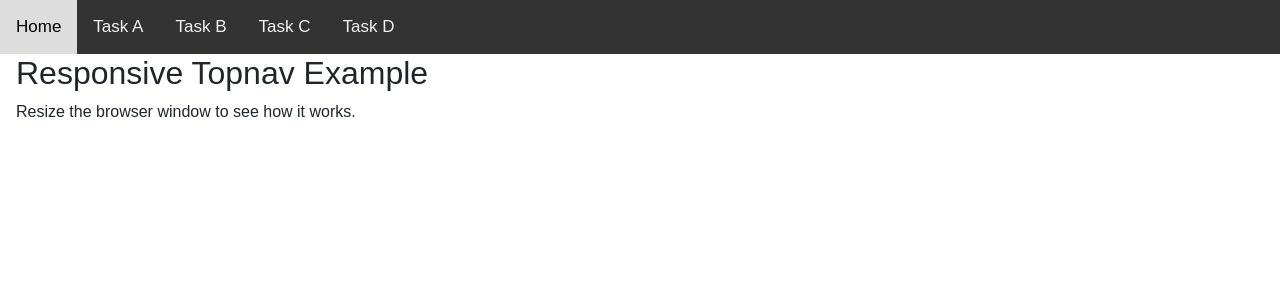
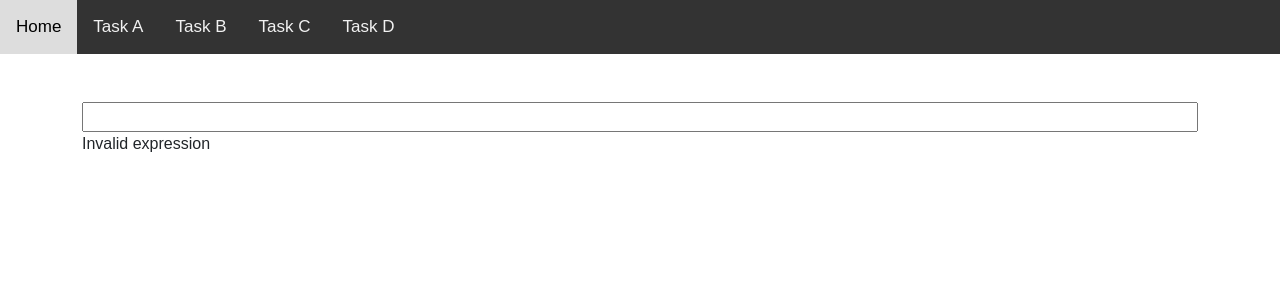
Before and after one commit to dribeir0/challenge-suprnation, an Angular app: page /a in a window 1280 px wide. Shown: the top 300 px of the page. Built offline with nearby package versions, Linux system fonts and the light colour scheme.

Commit message:
feat(A): add expression validation

```diff
--- a/package.json
+++ b/package.json
@@ -21,7 +21,7 @@
     "@angular/router": "~11.0.3",
     "bootstrap": "^5.1.0",
     "jquery": "^3.6.0",
-    "rxjs": "~6.6.0",
+    "rxjs": "^6.6.7",
     "tslib": "^2.0.0",
     "zone.js": "~0.10.2"
   },
--- a/src/app/app.component.html
+++ b/src/app/app.component.html
@@ -83,10 +83,7 @@
     </a>
   </div>
 
-  <div style="padding-left:16px">
-    <h2>Responsive Topnav Example</h2>
-    <p>Resize the browser window to see how it works.</p>
-  </div>
+  <router-outlet></router-outlet>
 
   <script>
     function myFunction() {
--- a/src/app/app.module.ts
+++ b/src/app/app.module.ts
@@ -8,6 +8,7 @@ import { TaskBComponent } from './task-b/task-b.component';
 import { TaskCComponent } from './task-c/task-c.component';
 import { TaskDComponent } from './task-d/task-d.component';
 import { HomeComponent } from './home/home.component';
+import { ReactiveFormsModule } from '@angular/forms';
 
 @NgModule({
   declarations: [
@@ -20,7 +21,8 @@ import { HomeComponent } from './home/home.component';
   ],
   imports: [
     BrowserModule,
-    AppRoutingModule
+    AppRoutingModule,
+    ReactiveFormsModule
   ],
   providers: [],
   bootstrap: [AppComponent]
--- /dev/null
+++ b/src/app/app.service.ts
@@ -0,0 +1,20 @@
+import { Injectable } from '@angular/core';
+
+@Injectable({
+  providedIn: 'root'
+})
+export class AppService {
+
+  constructor() { }
+
+  getValueFromExpression(expression: string) {
+    try {
+      expression = expression.split('sin').join('Math.sin');
+      expression = expression.split('cos').join('Math.cos');
+      expression = expression.split('tan').join('Math.tan');
+      return new Function('return ' + expression)();
+    } catch (error) {
+      return false;
+    }
+  }
+}
--- a/src/app/task-a/task-a.component.html
+++ b/src/app/task-a/task-a.component.html
@@ -1 +1,11 @@
-<p>task-a works!</p>
+<div class="container d-flex flex-column justify-content-center mt-5">
+  <input type="text" [formControl]="control">
+
+  <ng-container *ngIf="isValid; else elseTemplate">
+    The expression is valid
+  </ng-container>
+  <ng-template #elseTemplate>
+    Invalid expression
+  </ng-template>
+
+</div>
--- a/src/app/task-a/task-a.component.ts
+++ b/src/app/task-a/task-a.component.ts
@@ -1,15 +1,30 @@
-import { Component, OnInit } from '@angular/core';
+import { ChangeDetectorRef, Component, OnDestroy, OnInit } from '@angular/core';
+import { FormControl } from '@angular/forms';
+import { AppService } from '../app.service';
+import { debounceTime } from 'rxjs/operators';
+import { Subscription } from 'rxjs';
 
 @Component({
   selector: 'app-task-a',
   templateUrl: './task-a.component.html',
   styleUrls: ['./task-a.component.scss']
 })
-export class TaskAComponent implements OnInit {
+export class TaskAComponent implements OnInit, OnDestroy {
 
-  constructor() { }
+  control = new FormControl();
+  subscriptions = new Subscription();
+  isValid = false;
+
+  constructor(private appService: AppService, private cd: ChangeDetectorRef) { }
 
   ngOnInit(): void {
+    this.subscriptions.add(this.control.valueChanges.pipe(debounceTime(200)).subscribe((exp) => {
+      this.isValid = this.appService.getValueFromExpression(exp) as boolean;
+      this.cd.markForCheck();
+    }));
   }
 
+  ngOnDestroy(): void {
+    this.subscriptions.unsubscribe();
+  }
 }
```
Also changed, not shown: 1 other file (tests, documents, lock files or other folders).
